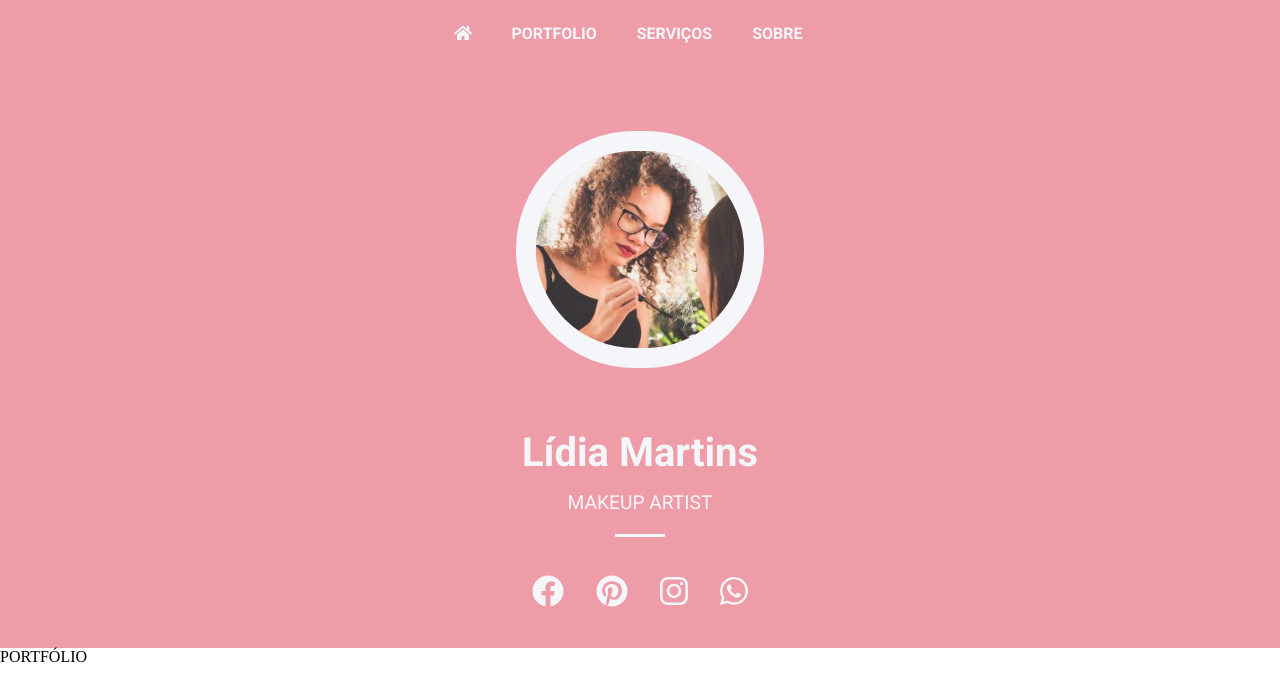
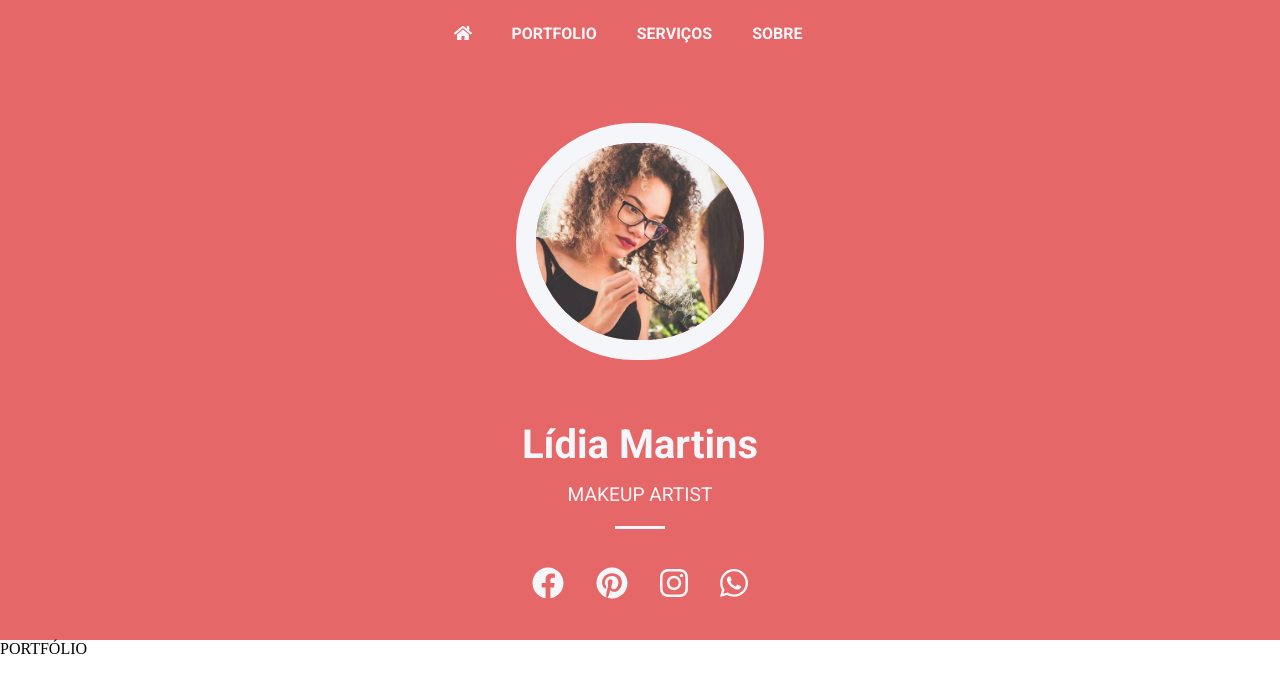
Before and after one commit to rodrigobergamindev/react-projetos, a React (Create React App) app in the folder portfolio/: page / in a window 1280 px wide. Shown: the top 700 px of the page. Built offline with nearby package versions, Linux system fonts and the light colour scheme.

Commit message:
alteracao de cores

```diff
--- a/portfolio/src/components/navbar/Navbar.jsx
+++ b/portfolio/src/components/navbar/Navbar.jsx
@@ -17,7 +17,7 @@ export default function Navbar(props) {
                             spy={true}
                             smooth={true}
                             offset={-100}
-                            duration={1500}>
+                            duration={1200}>
                                 {element.name}
                             </Link>
                        </Item>
@@ -29,12 +29,11 @@ export default function Navbar(props) {
 }
 
 const Navigation = styled.ul`
-    margin-bottom: 1.5em;
     grid-area: navbar;
     position: sticky;
     position: -webkit-sticky;
     top: 0; /* required */
-    background-color:#ee9ca7;
+    background-color:#e66767;
     z-index: 1;
 
     margin-top:0;
@@ -63,7 +62,7 @@ const Item = styled.li`
     border-radius:5px;
     &:hover{
         background: #f5f6fa;
-        color:#ee9ca7;
+        color:#e66767;
         transition: .5s ease;
         transform: scale(1.2, 1.2);
     }
--- a/portfolio/src/index.css
+++ b/portfolio/src/index.css
@@ -12,5 +12,5 @@ body {
   margin: 0;
   -webkit-font-smoothing: antialiased;
   -moz-osx-font-smoothing: grayscale;
-  background-color: #ee9ca7;
+  background-color:#e66767;
 }
```
